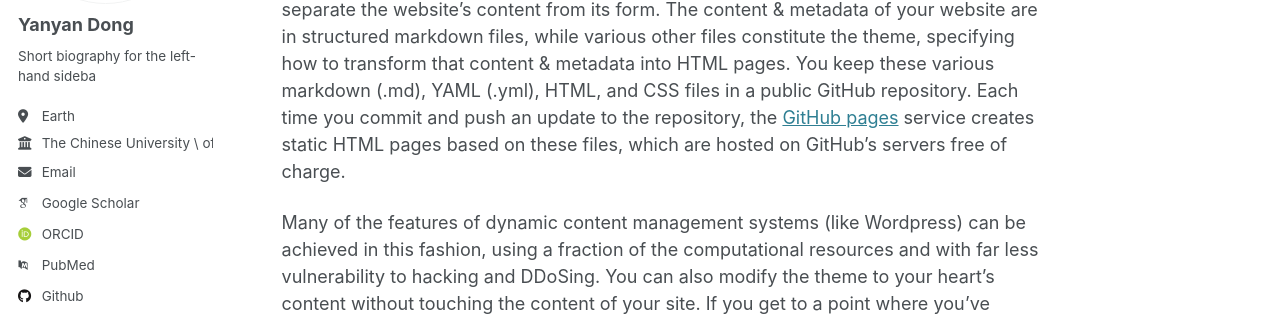
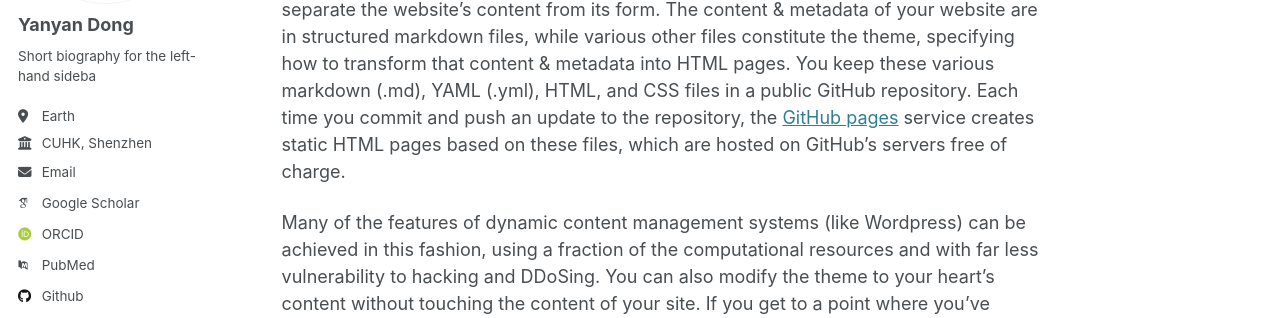
Before and after one commit to yan-yanDong/yydong, a Jekyll site: the page built from _pages/about.md, in a window 1280 px wide. Shown: the part 277-595 px from the top of the page. Built offline with Jekyll 4.4.1, drawn with Linux system fonts in a browser that asks for light colours; some web fonts are replaced.

Commit message:
Update _config.yml

```diff
--- a/_config.yml
+++ b/_config.yml
@@ -26,8 +26,7 @@ author:
   pronouns         : # example: "she/her"
   bio              : "Short biography for the left-hand sideba" #Short biography for the left-hand sideba
   location         : "Earth"
-  employer         : "The Chinese University \\
-                      of Hong Kong, Shenzhen"
+  employer         : "CUHK, Shenzhen"
   uri              : # URL
   email            : "yanyandong@link.cuhk.edu.cn"
 
```
